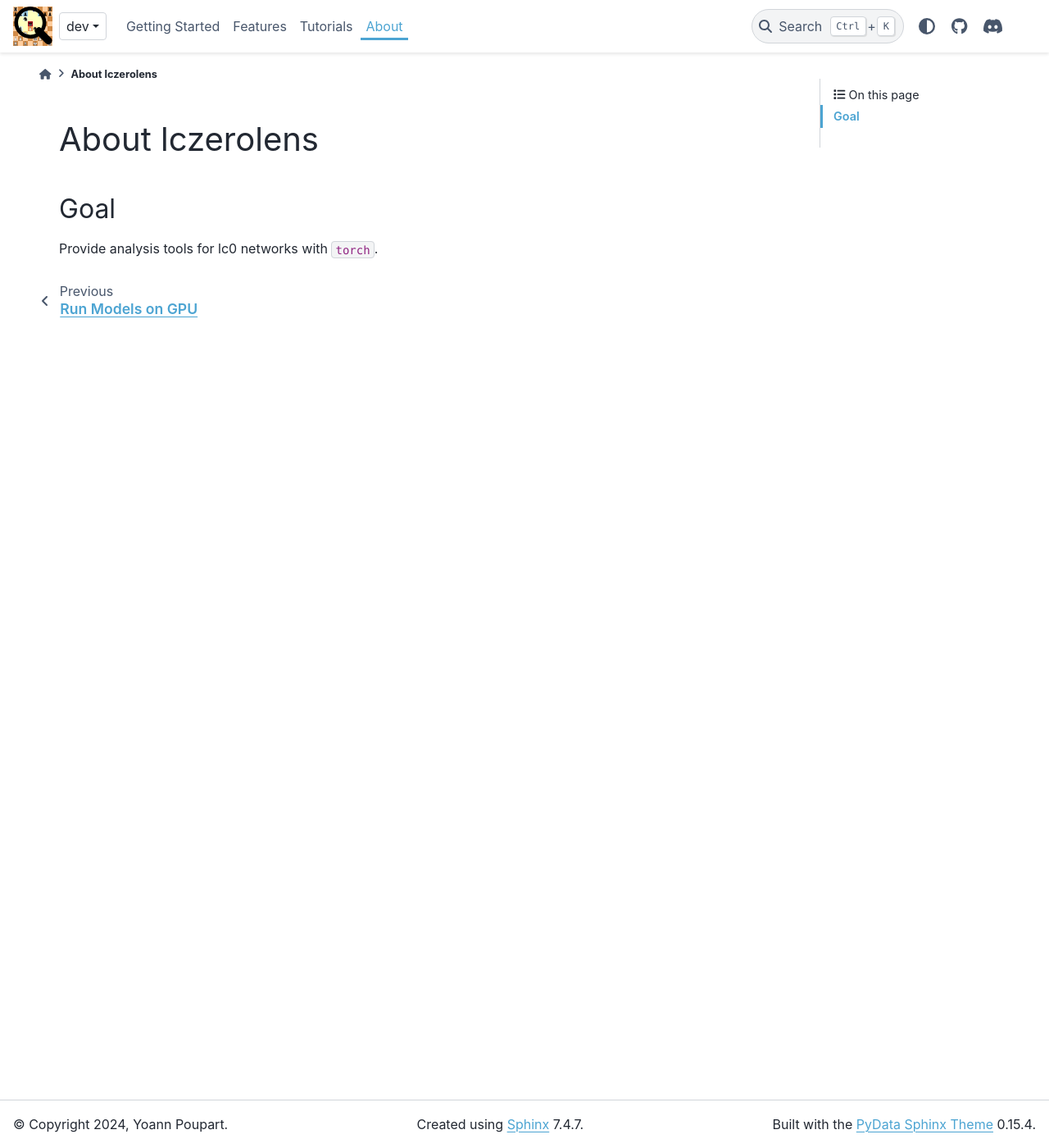
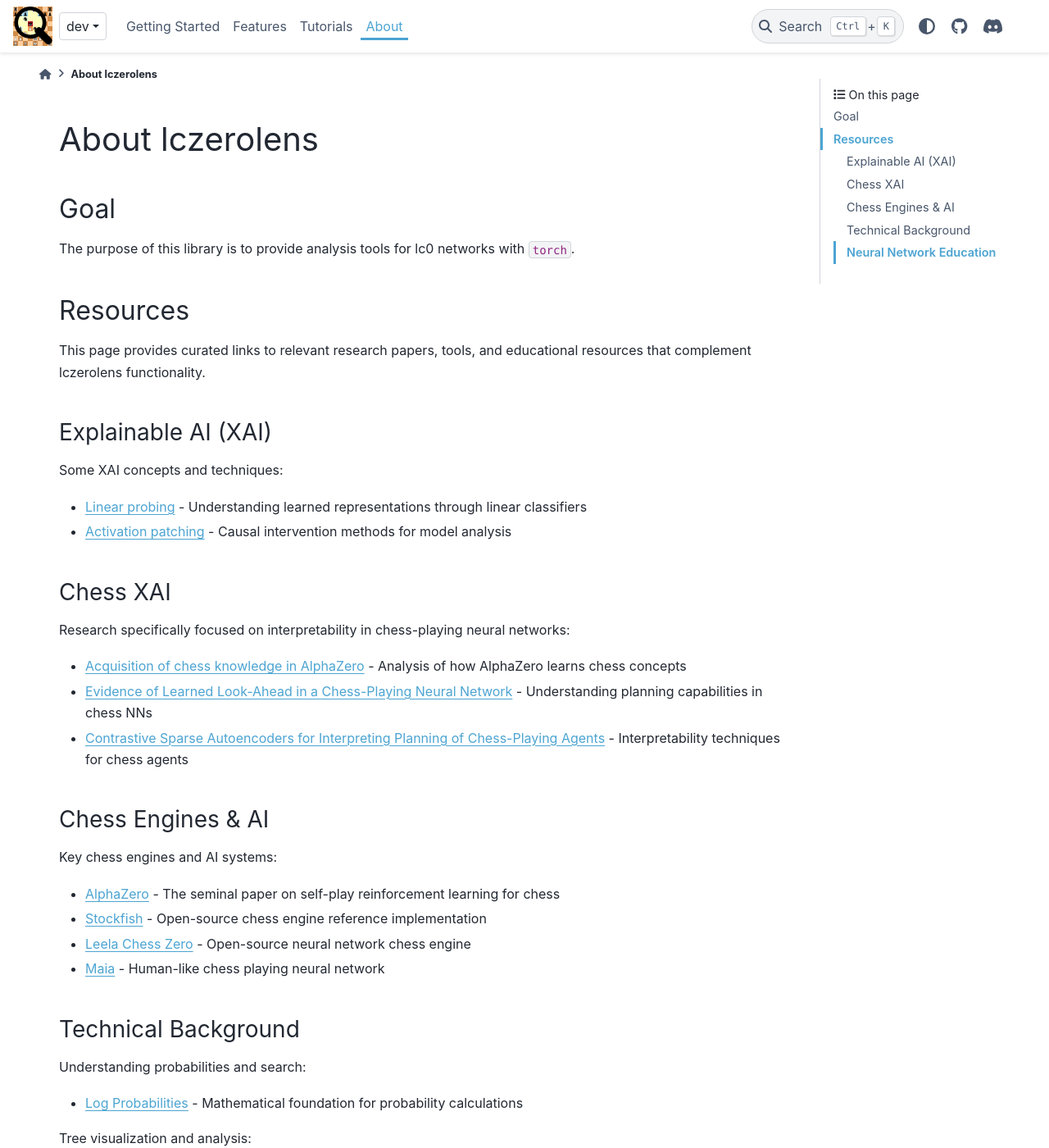
Before and after one commit to Xmaster6y/lczerolens, a Sphinx documentation site: the page built from docs/source/about.rst, in a window 1280 px wide and 1400 px high. Shown: the whole window at 82% size. Built offline with Sphinx 7.4.7 and the PyData theme 0.15.4, drawn with Linux system fonts in a browser that asks for light colours; pages that are not in the unit, such as notebooks, are missing from menus; some of the changed text lies outside the part shown.

Commit message:
better about

```diff
--- a/docs/source/about.rst
+++ b/docs/source/about.rst
@@ -5,4 +5,71 @@
 Goal
 ----
 
-Provide analysis tools for lc0 networks with ``torch``.
+The purpose of this library is to provide analysis tools for lc0 networks with ``torch``.
+
+Resources
+---------
+
+This page provides curated links to relevant research papers, tools, and educational resources that complement lczerolens functionality.
+
+Explainable AI (XAI)
+~~~~~~~~~~~~~~~~~~~~
+
+Some XAI concepts and techniques:
+
+- `Linear probing <https://arxiv.org/abs/1610.01644>`_ - Understanding learned representations through linear classifiers
+- `Activation patching <https://arxiv.org/abs/2004.12265>`_ - Causal intervention methods for model analysis
+
+Chess XAI
+~~~~~~~~~
+
+Research specifically focused on interpretability in chess-playing neural networks:
+
+- `Acquisition of chess knowledge in AlphaZero <https://www.pnas.org/doi/epub/10.1073/pnas.2206625119>`_ - Analysis of how AlphaZero learns chess concepts
+- `Evidence of Learned Look-Ahead in a Chess-Playing Neural Network <https://arxiv.org/abs/2406.00877>`_ - Understanding planning capabilities in chess NNs
+- `Contrastive Sparse Autoencoders for Interpreting Planning of Chess-Playing Agents <https://www.semanticscholar.org/paper/Contrastive-Sparse-Autoencoders-for-Interpreting-of-Poupart/02f91f064cf9c614284f6d1938f0d2be1fa0a0cd>`_ - Interpretability techniques for chess agents
+
+Chess Engines & AI
+~~~~~~~~~~~~~~~~~~
+
+Key chess engines and AI systems:
+
+- `AlphaZero <https://arxiv.org/abs/1712.01815>`_ - The seminal paper on self-play reinforcement learning for chess
+- `Stockfish <https://www.chessprogramming.org/Stockfish>`_ - Open-source chess engine reference implementation
+- `Leela Chess Zero <https://arxiv.org/abs/2409.12272>`_ - Open-source neural network chess engine
+- `Maia <https://www.maiachess.com/>`_ - Human-like chess playing neural network
+
+Technical Background
+~~~~~~~~~~~~~~~~~~~
+
+Understanding probabilities and search:
+
+- `Log Probabilities <https://en.wikipedia.org/wiki/Log_probability>`_ - Mathematical foundation for probability calculations
+
+Tree visualization and analysis:
+
+- `Chess.com Explorer <https://www.chess.com/explorer>`_ - Interactive chess position analysis tool
+
+Monte Carlo Tree Search (MCTS):
+
+- `lc0 <https://lczero.org/>`_ - Leela Chess Zero project homepage
+- `lc0 blog <https://lczero.org/blog/>`_ - Latest updates and technical insights
+
+Neural network fundamentals:
+
+- `What is lc0? <https://lczero.org/dev/wiki/what-is-lc0/>`_ - Introduction to Leela Chess Zero
+- `Neural Net Training <https://lczero.org/dev/wiki/neural-net-training/>`_ - Training process for chess networks
+- `Networks <https://lczero.org/dev/wiki/networks/>`_ - Network architecture and formats
+
+Neural Network Education
+~~~~~~~~~~~~~~~~~~~~~~~~
+
+Getting started with neural networks:
+
+- `3Blue1Brown Neural Networks <https://www.youtube.com/watch?v=IHZwWFHWa-w>`_ - Visual introduction to neural networks
+- `Neural Networks: Zero to Hero <https://karpathy.ai/zero-to-hero.html>`_ - Practical neural network implementation guide
+
+Interpretability and analysis:
+
+- `Mechanistic Interpretability <https://www.neelnanda.io/mechanistic-interpretability/getting-started>`_ - Understanding how neural networks work internally
+- `Zoom In: An Introduction to Circuits <https://distill.pub/2020/circuits/zoom-in/>`_ - Visual exploration of neural network circuits
```
